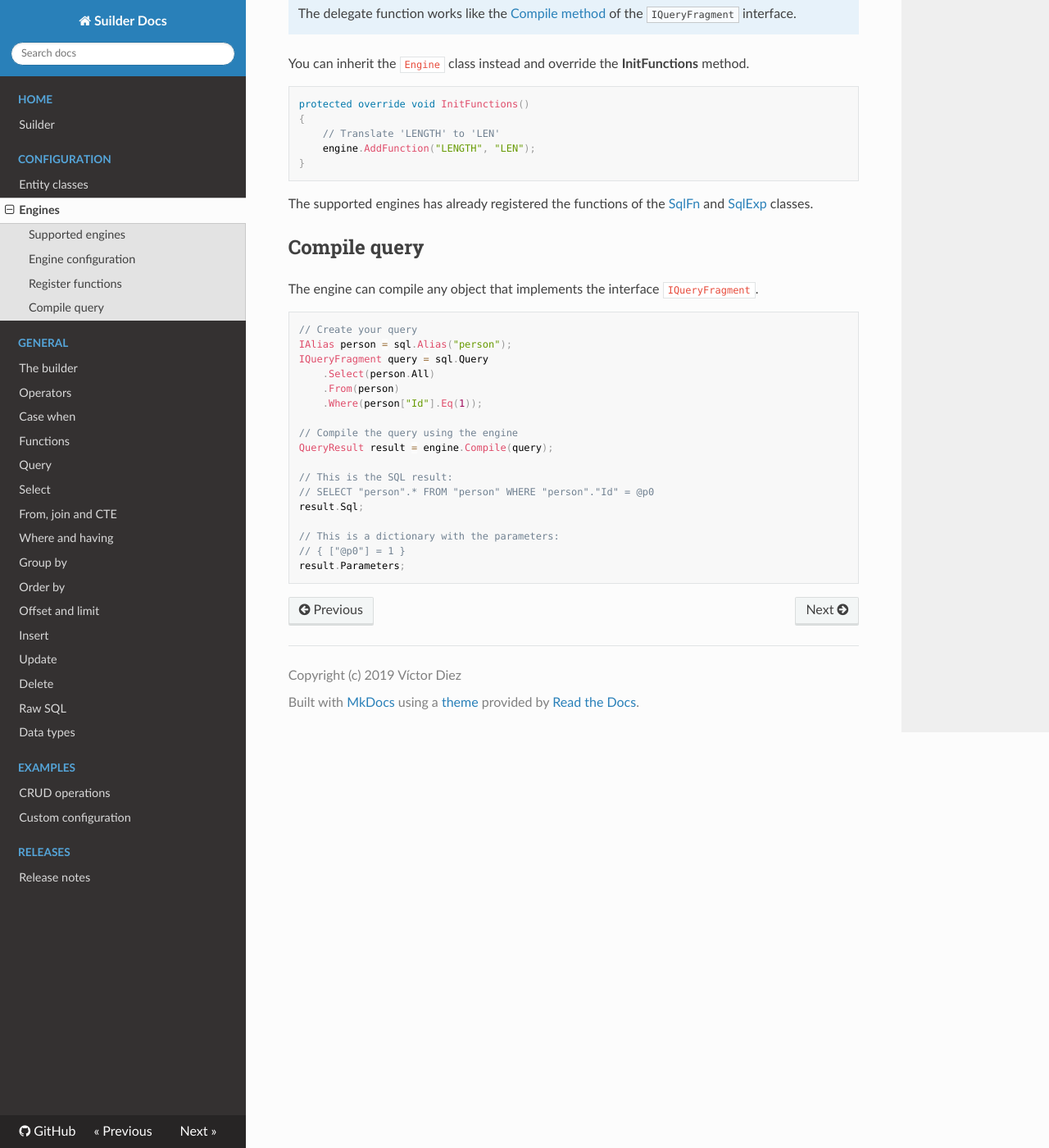
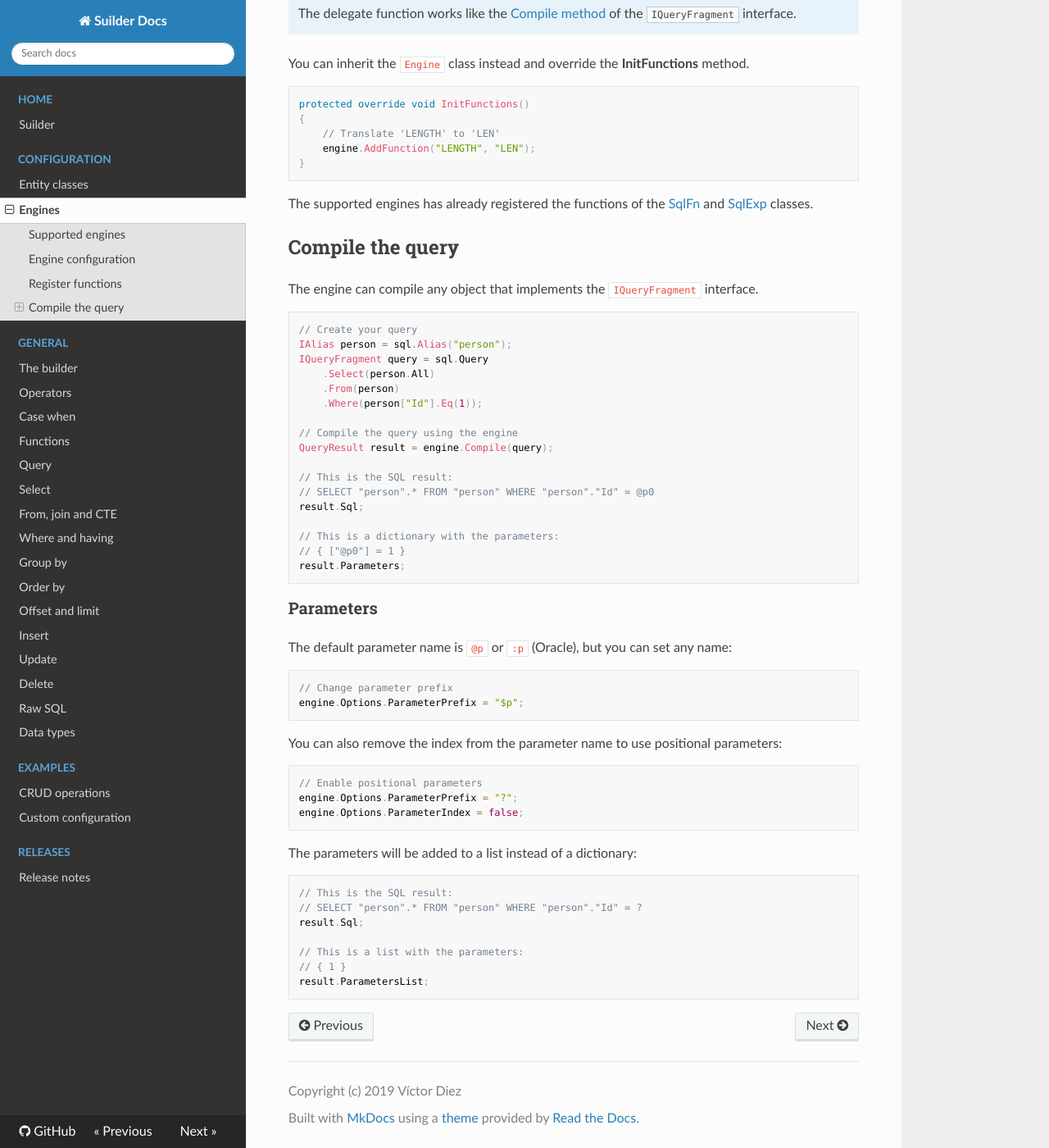
Before and after one commit to Ropticus/Suilder-docs, an MkDocs documentation site: the page built from docs/configuration/engines.md, in a window 1280 px wide and 1400 px high, scrolled down 2878 px. Shown: the whole window at 82% size. Built offline with MkDocs 1.6.1, drawn with Linux system fonts in a browser that asks for light colours; nearby versions of some CDN libraries.

Commit message:
Update builder and engines docs

````diff
--- a/docs/configuration/engines.md
+++ b/docs/configuration/engines.md
@@ -21,13 +21,13 @@ You can have any number of engines. The engines can share the same `ITableBuilde
 ## Supported engines
 You can use Suilder with any SQL engine, but there a list of supported engines that are already configured.
 
-Engine | Class name | Remarks |
--------|------------|---------|
-MySQL | MySQLEngine | |
-Oracle Database | OracleDBEngine | By default it uses quoted uppercase names. |
-PostgreSQL | PostgreSQLEngine | By default it uses quoted lowercase names. |
-SQLite | SQLiteEngine | |
-SQL Server | SQLServerEngine | |
+| Engine | Class name | Remarks |
+|--------|------------|---------|
+| MySQL | MySQLEngine | |
+| Oracle Database | OracleDBEngine | By default it uses quoted uppercase names. |
+| PostgreSQL | PostgreSQLEngine | By default it uses quoted lowercase names. |
+| SQLite | SQLiteEngine | |
+| SQL Server | SQLServerEngine | |
 
 If your SQL engine is not in the list, it does not mean that you cannot use Suilder with them, but you have to configure your engine.
 
@@ -58,30 +58,30 @@ protected override EngineOptions InitOptions()
 
 You can alter the following configurations:
 
-Property | Default value | Description |
----------|---------------|-------------|
-Name | `null` | The engine name. |
-EscapeStart | `"` | The start character to delimit identifiers. |
-EscapeEnd | `"` | The end character to delimit identifiers. |
-UpperCaseNames | `false` | If true, converts all tables and column names to uppercase. |
-LowerCaseNames | `false` | If true, converts all tables and column names to lowercase. |
-TableAs | `true` | If true, adds the "as" keyword before the alias of a table. |
-FromDummyName | `null` | The name of a dummy table for engines that always need a "from" clause. Set to null for engines that do not need a dummy table. |
-WithRecursive | `false` | If the "with" clause needs the "recursive" keyword. |
-TopSupported | `true` | If the engine supports "top". |
-TopAsParameters  | `true` | If true, adds the top values as parameters. |
-DistinctOnSupported | `true` | If the engine supports "distinct on". |
-RightJoinSupported | `true` | If the engine supports "right join". |
-FullJoinSupported | `true` | If the engine supports "full join". |
-OffsetStyle | `OffsetStyle.Offset`  | The offset style. |
-OffsetAsParameters | `true` | If true, adds the offset values as parameters. |
-InsertWithUnion | `false` | If the "insert" statement must use a "select union all" to insert multiple rows. |
-UpdateWithFrom | `false` | If the "update" statement must have a "from" clause. Some engines need it when the table has an alias or a join. |
-UpdateSetWithTableName | `false` | If the column must have the table name in the "set" clause. Some engines need it when the table has a join. |
-DeleteWithAlias | `true` | If the "delete" statement must have an alias before the "from" clause. Some engines need it when the table has an alias or a join. |
-ParameterPrefix | `"@p"` | The prefix of the parameters. |
-ParameterIndex  | `true` | If true, adds the index after the parameter name. |
-FunctionsOnlyRegistered | `false` | If only allow registered functions. |
+| Property | Default value | Description |
+|----------|---------------|-------------|
+| Name | `null` | The engine name. |
+| EscapeStart | `"` | The start character to delimit identifiers. |
+| EscapeEnd | `"` | The end character to delimit identifiers. |
+| UpperCaseNames | `false` | If true, converts all tables and column names to uppercase. |
+| LowerCaseNames | `false` | If true, converts all tables and column names to lowercase. |
+| TableAs | `true` | If true, adds the "as" keyword before the alias of a table. |
+| FromDummyName | `null` | The name of a dummy table for engines that always need a "from" clause. Set to null for engines that do not need a dummy table. |
+| WithRecursive | `false` | If the "with" clause needs the "recursive" keyword. |
+| TopSupported | `true` | If the engine supports "top". |
+| TopAsParameters  | `true` | If true, adds the top values as parameters. |
+| DistinctOnSupported | `true` | If the engine supports "distinct on". |
+| RightJoinSupported | `true` | If the engine supports "right join". |
+| FullJoinSupported | `true` | If the engine supports "full join". |
+| OffsetStyle | `OffsetStyle.Offset`  | The offset style. |
+| OffsetAsParameters | `true` | If true, adds the offset values as parameters. |
+| InsertWithUnion | `false` | If the "insert" statement must use a "select union all" to insert multiple rows. |
+| UpdateWithFrom | `false` | If the "update" statement must have a "from" clause. Some engines need it when the table has an alias or a join. |
+| UpdateSetWithTableName | `false` | If the column must have the table name in the "set" clause. Some engines need it when the table has a join. |
+| DeleteWithAlias | `true` | If the "delete" statement must have an alias before the "from" clause. Some engines need it when the table has an alias or a join. |
+| ParameterPrefix | `"@p"` | The prefix of the parameters. |
+| ParameterIndex  | `true` | If true, adds the index after the parameter name. |
+| FunctionsOnlyRegistered | `false` | If only allow registered functions. |
 
 ## Register functions
 You can register functions with the **AddFunction** method to translate them with a different name:
@@ -116,8 +116,8 @@ protected override void InitFunctions()
 
 The supported engines has already registered the functions of the [SqlFn](../general/functions.md#sqlfn) and [SqlExp](../general/functions.md#sqlexp) classes.
 
-## Compile query
-The engine can compile any object that implements the interface `IQueryFragment`.
+## Compile the query
+The engine can compile any object that implements the `IQueryFragment` interface.
 ```csharp
 // Create your query
 IAlias person = sql.Alias("person");
@@ -137,3 +137,28 @@ result.Sql;
 // { ["@p0"] = 1 }
 result.Parameters;
 ```
+
+### Parameters
+The default parameter name is `@p` or `:p` (Oracle), but you can set any name:
+```csharp
+// Change parameter prefix
+engine.Options.ParameterPrefix = "$p";
+```
+
+You can also remove the index from the parameter name to use positional parameters:
+```csharp
+// Enable positional parameters
+engine.Options.ParameterPrefix = "?";
+engine.Options.ParameterIndex = false;
+```
+
+The parameters will be added to a list instead of a dictionary:
+```csharp
+// This is the SQL result:
+// SELECT "person".* FROM "person" WHERE "person"."Id" = ?
+result.Sql;
+
+// This is a list with the parameters:
+// { 1 }
+result.ParametersList;
+```
````
Also changed, not shown: docs/general/builder.md (+22 -10 lines), docs/general/operators.md (+39 -39 lines), docs/index.md (+4 -4 lines).
